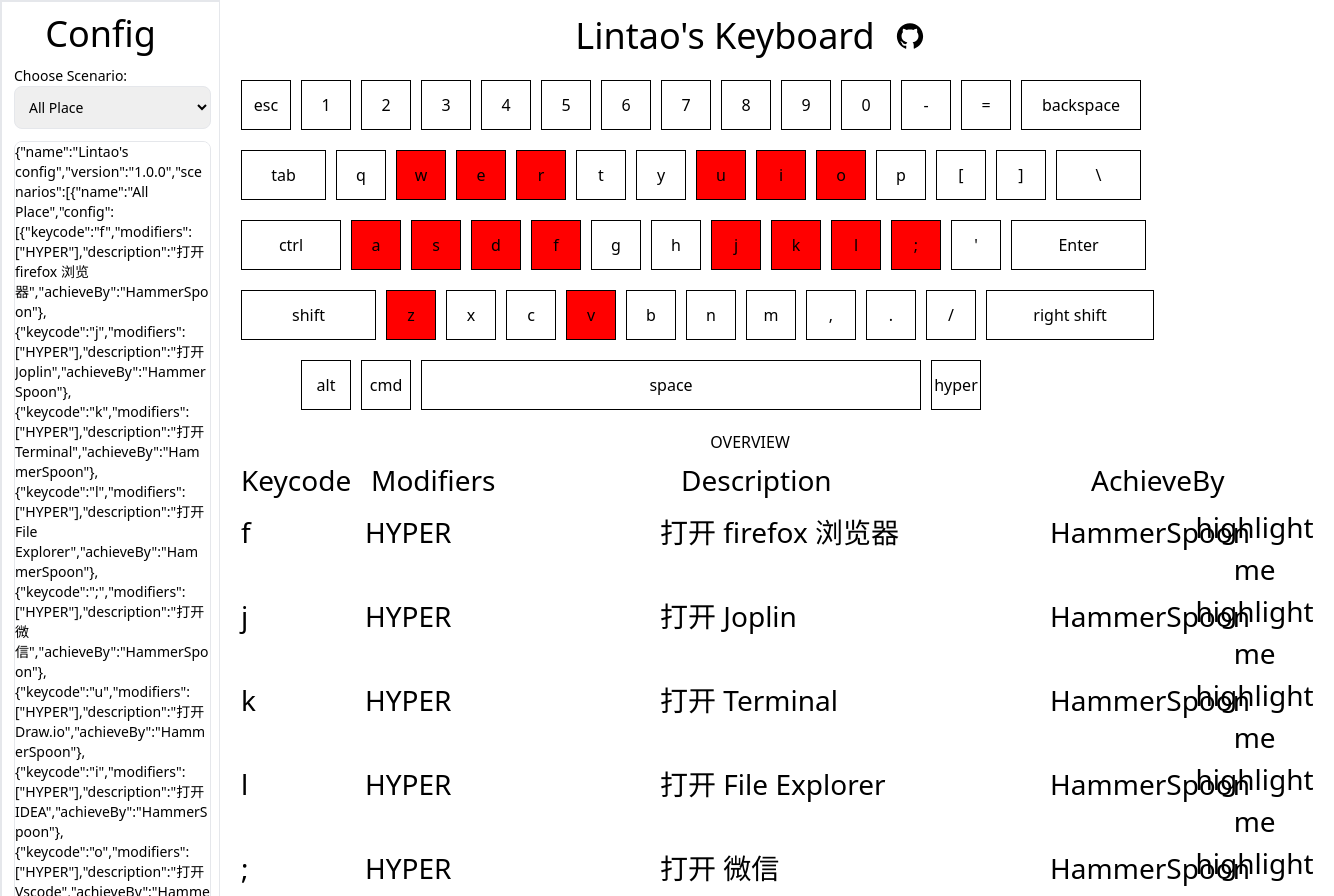
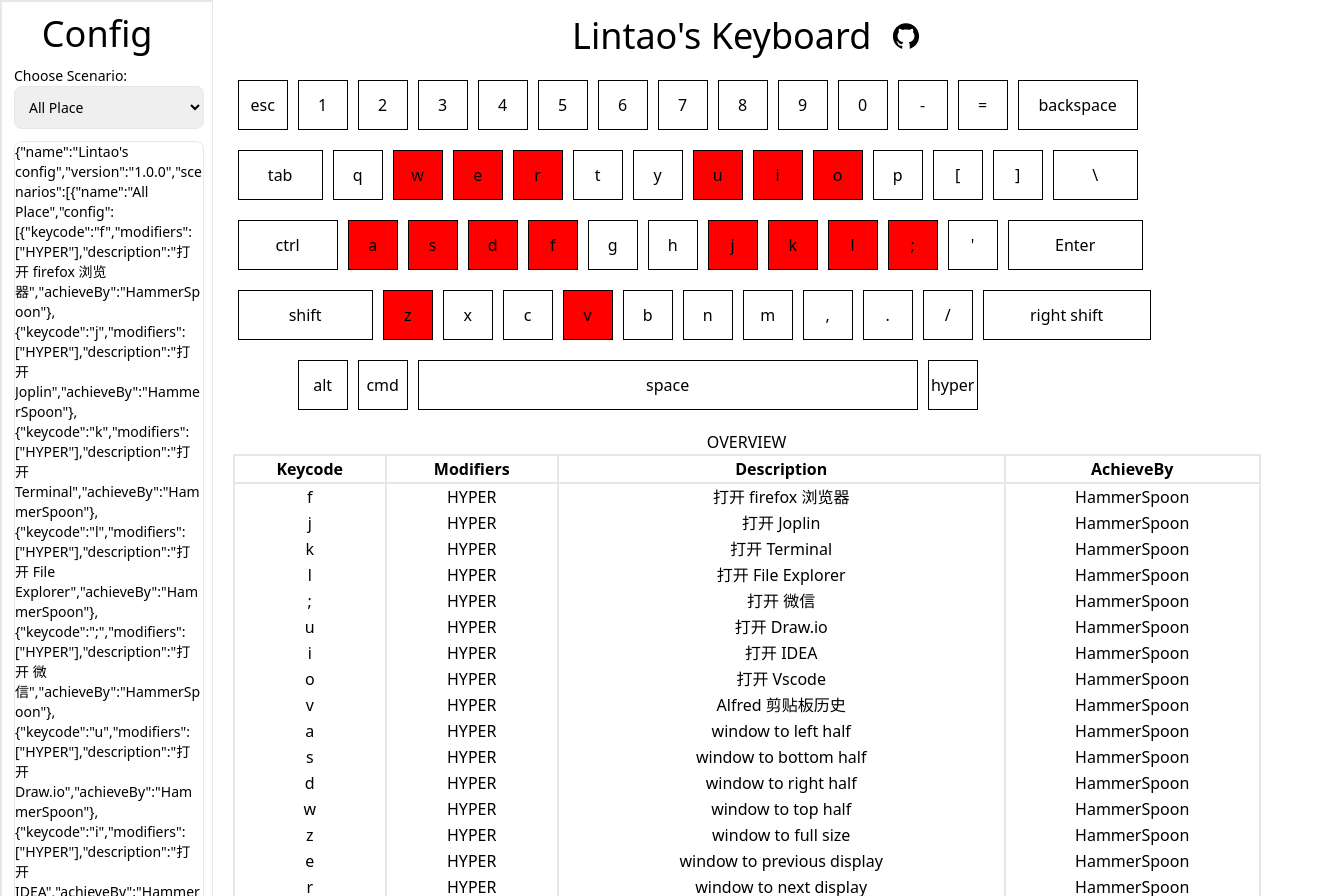
Before and after one commit to LintaoAmons/Keyboard, a React (Create React App) app: page / in a window 1280 px wide. Shown: the top 896 px of the page, 1334 px wide, since content can reach past the window. Built offline with nearby package versions, Linux system fonts and the light colour scheme.

Commit message:
Update keyboard side UI

```diff
--- a/src/App.tsx
+++ b/src/App.tsx
@@ -32,7 +32,7 @@
 
     return (
         <div className="flex flex-row">
-            <div className="w-72 border-r border-solid border-2 pr-5">
+            <div className="w-2/12 border-r border-solid border-2 pr-5">
                 <ConfigSetter
                     keyboardConfig={keyboardConfig}
                     setConfig={setKeyboardConfig}
@@ -41,7 +41,7 @@
                     setHighlight={setHighlightConfig}
                 />
             </div>
-            <div className="flex flex-col items-center justify-center p-4">
+            <div className="w-10/12 flex flex-col items-center p-4">
                 <Title />
                 <Keyboard config={targetScenario.config} highlightConfig={highlightConfig} />
                 <KeyMapOverview scenario={targetScenario} highlightFunction={highLightSpecific} />
--- a/src/core/KeyMapOverview/KeyMapOverview.tsx
+++ b/src/core/KeyMapOverview/KeyMapOverview.tsx
@@ -1,6 +1,6 @@
 import type { FC } from 'react';
 import styles from './KeyMapOverview.module.scss';
-import { KeyMapItem, Scenario } from '../CoreTypes';
+import { Scenario } from '../CoreTypes';
 import { TypeConverter } from '../util/TypeConverter';
 
 interface KeyMapOverviewProps {
@@ -20,36 +20,39 @@
         }
     };
 
-    const renderConfigItem: (item: KeyMapItem) => JSX.Element = (item) => (
-        <div
-            className={styles.item}
-            key={`overview-${scenario.name}-${item.keycode}-${item.modifiers}`}>
-            <span className={styles.keycode}>{item.keycode}</span>
-            <span className={styles.modifiers}>{item.modifiers?.join(',')}</span>
-            <span className={styles.description}>{item.description}</span>
-            <span className={styles.achievedBy}>{item.achieveBy}</span>
-            <button onClick={() => handleClick(item.keycode)} value={item.keycode}>
-                highlight me
-            </button>
-        </div>
-    );
-
-    const renderConfigItemHeader: () => JSX.Element = () => (
-        <div className={styles.item}>
-            <span className={styles.keycode}>Keycode</span>
-            <span className={styles.modifiers}>Modifiers</span>
-            <span className={styles.description}>Description</span>
-            <span className={styles.achievedBy}>AchieveBy</span>
-        </div>
-    );
-
     const renderConfigItems: () => JSX.Element = () => {
         const items = Array.from(scenario.config.values());
         return (
-            <div className={styles.itemsContainer}>
-                {renderConfigItemHeader()}
-                {items.map((ele) => renderConfigItem(ele))}
-            </div>
+            <table className="table-fixed">
+                <thead>
+                    <tr>
+                        <th className='border-2'>Keycode</th>
+                        <th className='border-2'>Modifiers</th>
+                        <th className='border-2'>Description</th>
+                        <th className='border-2'>AchieveBy</th>
+                    </tr>
+                </thead>
+                <tbody>
+                    {items.map((ele) => (
+                        <tr
+                            className='hover:bg-black hover:text-white'
+                            role="button"
+                            tabIndex={0}
+                            onClick={() => handleClick(ele.keycode)}
+                            onKeyDown={(event) => {
+                                if (event.key === 'Enter' || event.key === ' ') {
+                                    handleClick(ele.keycode);
+                                }
+                            }}
+                            key={`overview-${scenario.name}-${ele.keycode}-${ele.modifiers}`}>
+                            <td className='border-x-2 text-center'>{ele.keycode}</td>
+                            <td className='border-x-2 text-center'>{ele.modifiers?.join(',')}</td>
+                            <td className='border-x-2 text-center'>{ele.description}</td>
+                            <td className='border-x-2 text-center'>{ele.achieveBy}</td>
+                        </tr>
+                    ))}
+                </tbody>
+            </table>
         );
     };
 
```
